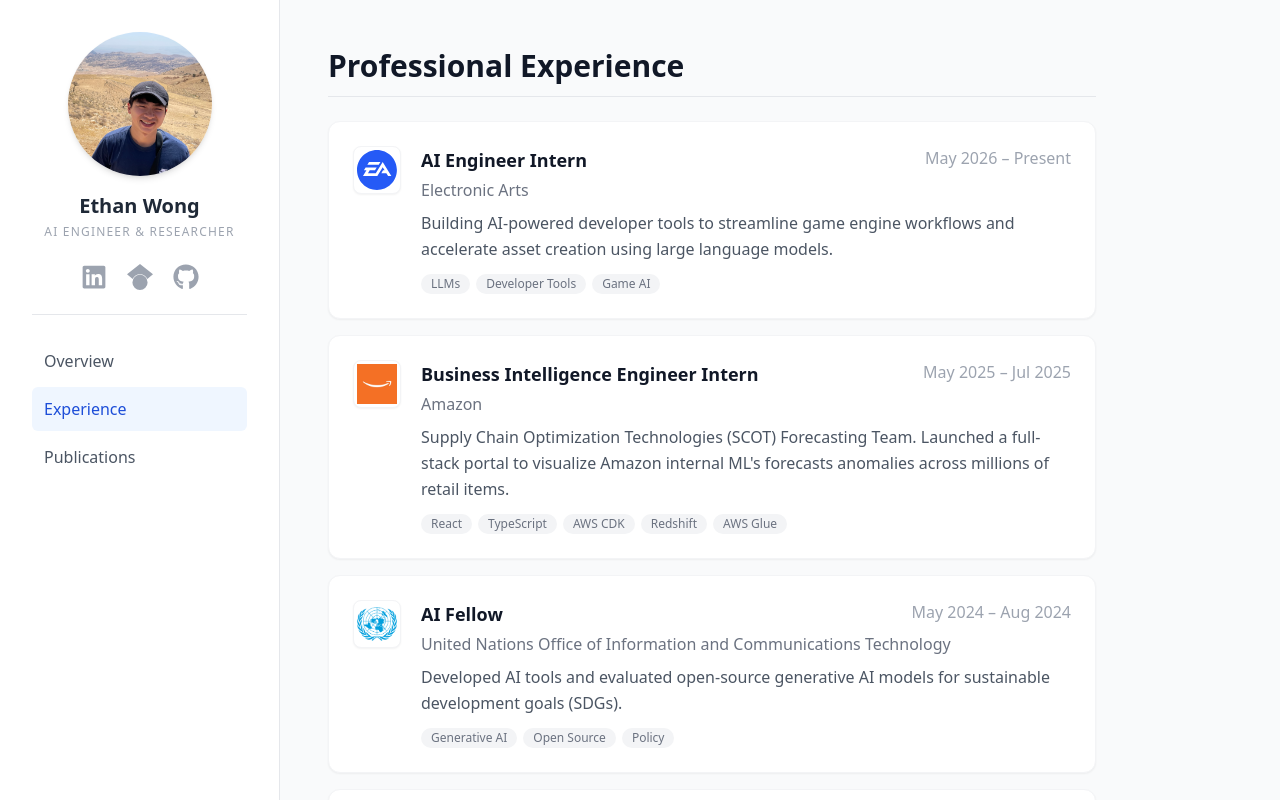
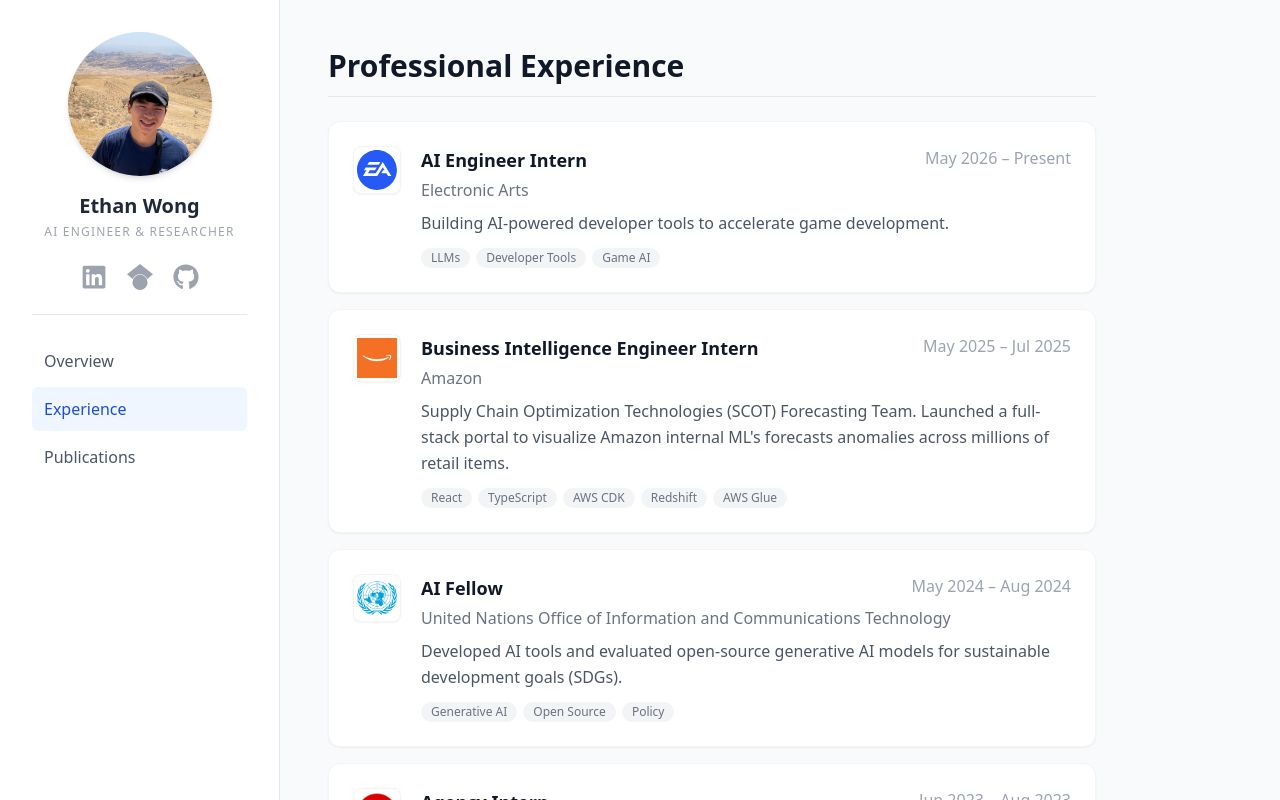
Before and after one commit to ethanwongca/ethanwongca.github.io, a React (Create React App) app: page /cv in a window 1280 px wide. Shown: the top 800 px of the page. Built offline with nearby package versions, Linux system fonts and the light colour scheme.

Commit message:
fixing the cv

```diff
--- a/src/pages/CV.tsx
+++ b/src/pages/CV.tsx
@@ -38,7 +38,7 @@ const professional: ExperienceEntry[] = [
     company: 'Electronic Arts',
     dates: 'May 2026 – Present',
     description:
-      'Building AI-powered developer tools to streamline game engine workflows and accelerate asset creation using large language models.',
+      'Building AI-powered developer tools to accelerate game development.',
     tags: ['LLMs', 'Developer Tools', 'Game AI'],
   },
   {
```
